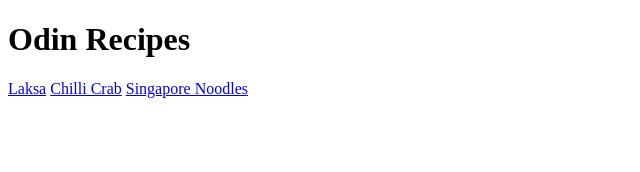
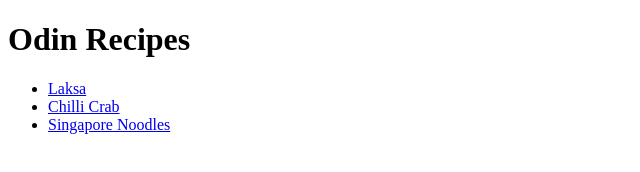
Before and after one commit to joshuacdj/odin-recipes, a plain HTML site: page index.html in a window 1280 px wide. Shown: the whole page, without its empty margins (0-640 px from the left). Drawn offline with Linux system fonts and the light colour scheme.

Commit message:
Put the recipes in a list for formatting

```diff
--- a/index.html
+++ b/index.html
@@ -10,9 +10,16 @@
 <body>
 
     <h1>Odin Recipes</h1>
-    <a href="recipes/laksa.html">Laksa</a>
-    <a href="recipes/chillicrab.html">Chilli Crab</a>
-    <a href="recipes/singapore noodles.html">Singapore Noodles</a>
+
+    <ul>
+        <li><a href="recipes/laksa.html">Laksa</a></li>
+        <li><a href="recipes/chillicrab.html">Chilli Crab</a></li>
+        <li><a href="recipes/singapore noodles.html">Singapore Noodles</a></li>
+
+    </ul>
+
+
+
 
 </body>
 </html>
```
